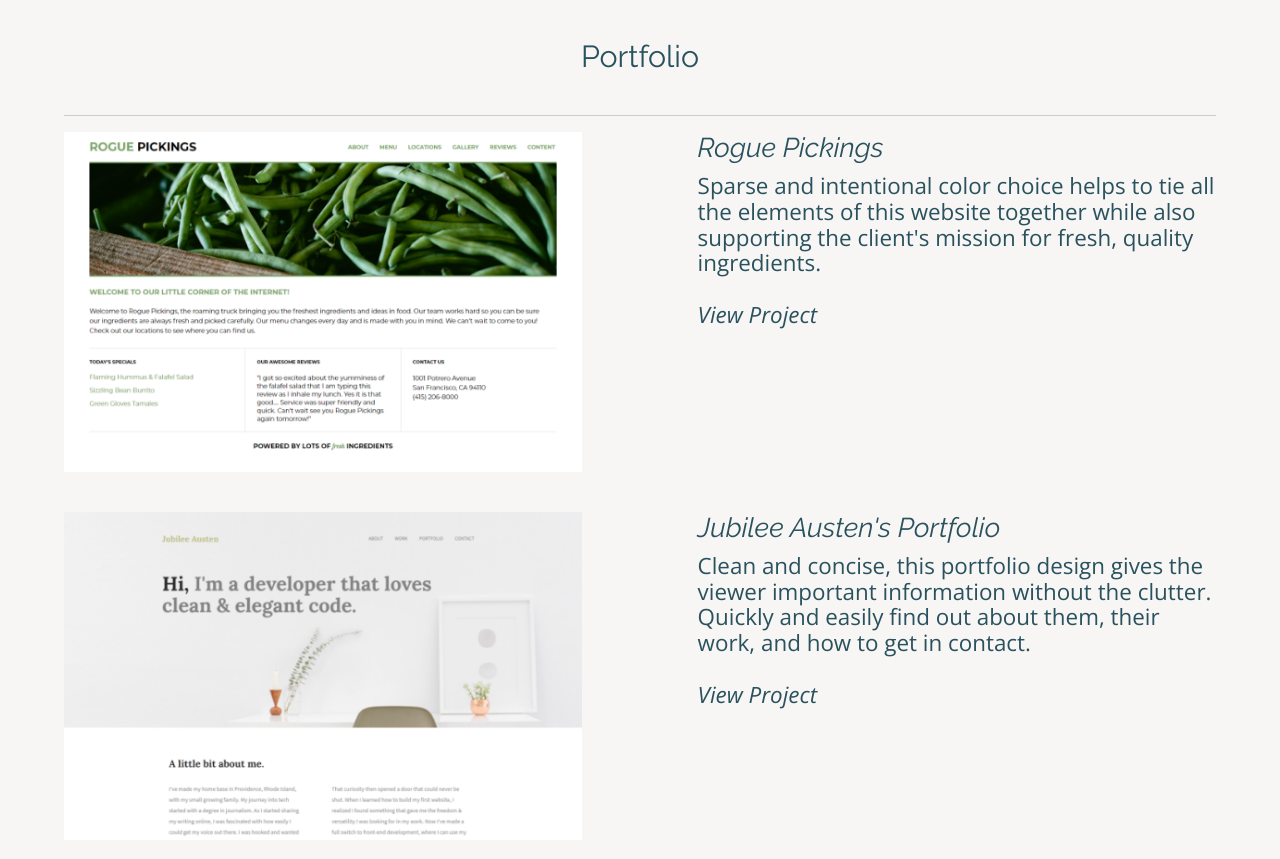
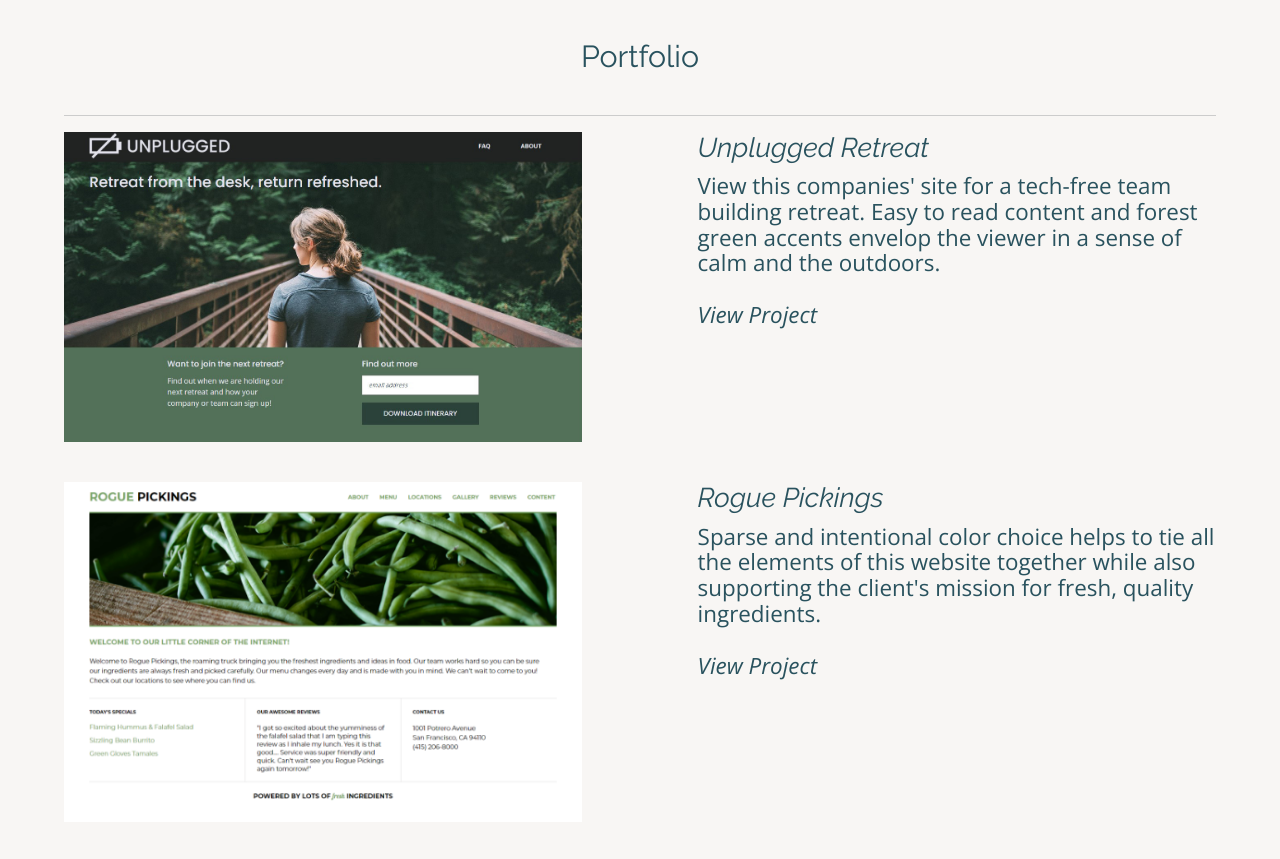
Before and after one commit to K-Zimny/Portfolio-Feb-2021, a website built with Parcel: page index.html in a window 1280 px wide. Shown: the part 2660-3519 px from the top of the page. Built offline with nearby package versions, Linux system fonts and the light colour scheme.

Commit message:
Added Unplugged site to portfolio

```diff
--- a/index.html
+++ b/index.html
@@ -222,6 +222,26 @@
             <h2>Portfolio</h2>
           </div>
           <hr>
+
+
+          <div class="work unplugged">
+            <div class="content">
+              <h4>
+                Unplugged Retreat
+              </h4>
+              <p>
+                View this companies' site for a tech-free team building retreat. Easy to read content and forest green accents envelop the viewer in a sense of calm and the outdoors.
+              </p>
+              <a class="view-project" href="https://k-zimny.github.io/Unplugged-Retreat/index.html" target="_blank">
+                View Project
+              </a>
+            </div>
+            <figure>
+              <a href="https://k-zimny.github.io/Unplugged-Retreat/index.html"  target="_blank">
+                <img src="img/unplugged.jpg" alt="unplugged">
+              </a>
+            </figure>
+          </div>
 
           <div class="work rogue">
             <div class="content">
```
Also changed, not shown: img/unplugged.jpg (added).
